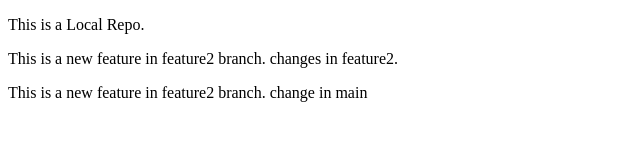
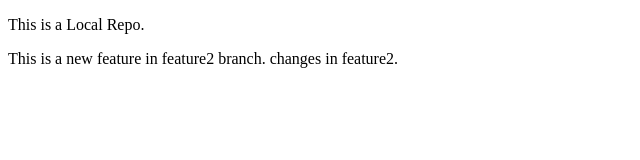
Before and after one commit to Tani0211/Localrepo, a plain HTML site: page index.html in a window 1280 px wide. Shown: the whole page, without its empty margins (0-640 px from the left). Drawn offline with Linux system fonts and the light colour scheme.

Commit message:
merged feature2 in main

```diff
--- a/index.html
+++ b/index.html
@@ -8,6 +8,6 @@
 <body>
     <p>This  is a Local Repo.</p>
     <p>This is a new feature in feature2 branch. changes in feature2.</p>
-    <p>This is a new feature in feature2 branch. change in main</p>
+
 </body>
 </html>
```
